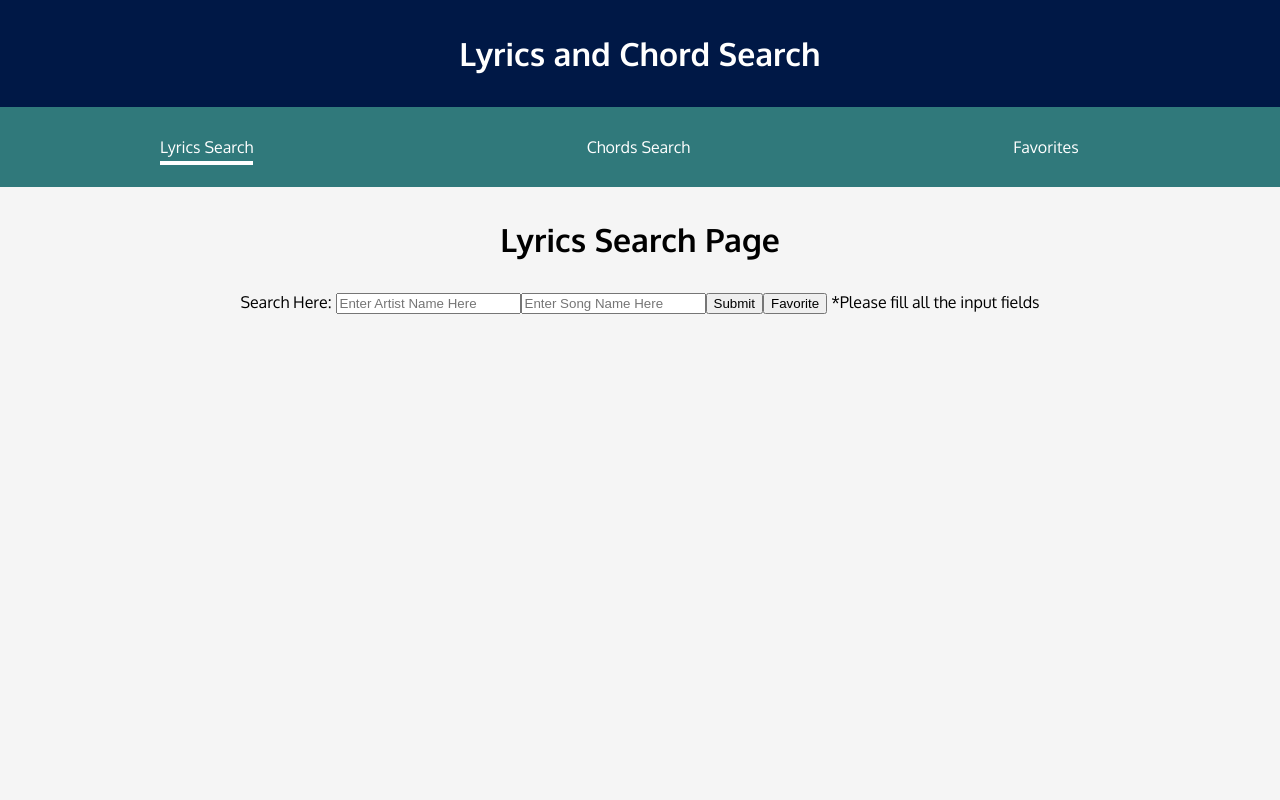
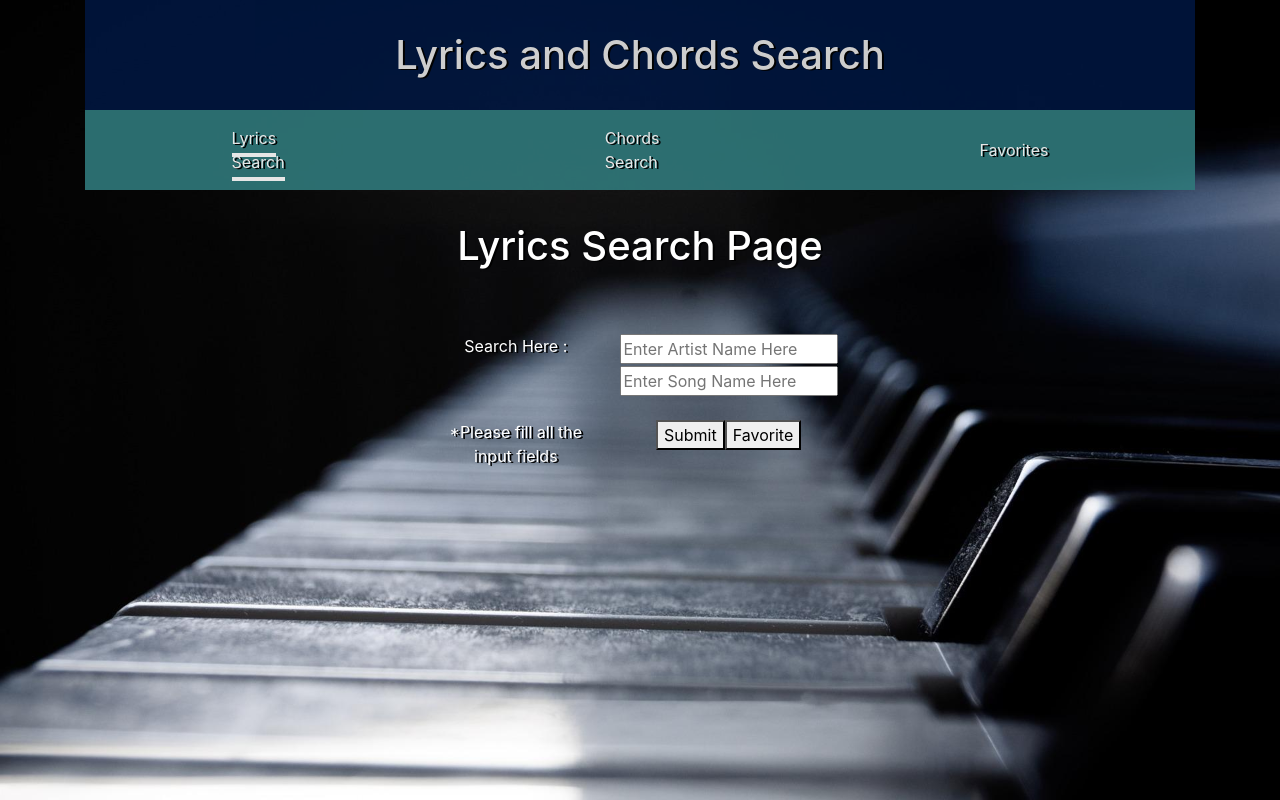
Before and after one commit to bensim7/LyricsChordsSearch, a React (Create React App) app in the folder LyricsChordSearchApp/: page /Lyrics in a window 1280 px wide. Built offline with nearby package versions, Linux system fonts and the light colour scheme.

Commit message:
Update LocalStorage works for storing several into favorites. Update to CSS

```diff
--- a/LyricsChordSearchApp/public/index.html
+++ b/LyricsChordSearchApp/public/index.html
@@ -24,6 +24,12 @@
       work correctly both with client-side routing and a non-root public URL.
       Learn how to configure a non-root public URL by running `npm run build`.
     -->
+    <link
+      rel="stylesheet"
+      href="https://cdn.jsdelivr.net/npm/bootstrap@4.0.0/dist/css/bootstrap.min.css"
+      integrity="sha384-Gn5384xqQ1aoWXA+058RXPxPg6fy4IWvTNh0E263XmFcJlSAwiGgFAW/dAiS6JXm"
+      crossorigin="anonymous"
+    />
     <title>React App</title>
   </head>
   <body>
--- a/LyricsChordSearchApp/src/App.js
+++ b/LyricsChordSearchApp/src/App.js
@@ -1,4 +1,4 @@
-import React from "react";
+import React, { useState, useEffect } from "react";
 import { Route, Navigate, Routes } from "react-router-dom";
 import NavBar from "./components/NavBar";
 import Main from "./components/Main";
@@ -6,10 +6,22 @@ import Lyrics from "./components/Lyrics";
 import Chords from "./components/Chords";
 import Favorites from "./components/Favorites";
 function App() {
+  const [favorites, setFavorites] = useState([]);
+
+  const handleAddFavorites = (item) => {
+    setFavorites((prevState) => {
+      return [...prevState, item];
+    });
+  };
+
+  useEffect(() => {
+    localStorage.setItem("favorite", favorites);
+  }, [favorites]);
+
   return (
     <div className="container">
       <div className="siteHeader">
-        <h1>Lyrics and Chord Search</h1>
+        <h1>Lyrics and Chords Search</h1>
       </div>
       <NavBar />
       <main>
@@ -17,7 +29,10 @@ function App() {
           <Route path="/" element={<Navigate replace to="/Main" />} />
           {/* <Route exact path="/" element={<Navigate replace to="/" />} /> */}
           <Route path="/Main" element={<Main />} />
-          <Route path="/Lyrics" element={<Lyrics />} />
+          <Route
+            path="/Lyrics"
+            element={<Lyrics handleAddFavorites={handleAddFavorites} />}
+          />
           <Route path="/Chords" element={<Chords />} />
           <Route path="/Favorites" element={<Favorites />} />
         </Routes>
--- a/LyricsChordSearchApp/src/components/ChordsForm.js
+++ b/LyricsChordSearchApp/src/components/ChordsForm.js
@@ -8,26 +8,45 @@ const ChordsForm = (props) => {
       </div>
       <div className="centered">
         <form onSubmit={props.handleSubmit}>
+          <div className="row">
+            <div className="col-md-5">
               <label htmlFor="chordRootQuery">Search Here:</label>
+            </div>
+            <div className="col-md-7">
               <input
                 id="chordRootQuery"
                 value={props.chordRootQuery}
                 onChange={props.handleRootNoteInput}
                 type="text"
-            placeholder="Enter Chord Key Here:"
+                placeholder="Enter Chord Key"
               />
+            </div>
+          </div>
+          <div className="row">
+            <div className="col-md-5">
               <label htmlFor="chordVariQuery"></label>
+            </div>
+            <div className="col-md-7">
               <input
                 id="chordVariQuery"
                 value={props.chordVariQuery}
                 onChange={props.handleVariInput}
                 type="text"
-            placeholder="Enter Chord Variation Here. "
+                placeholder="Enter Chord Variation: "
               />
-          <button type="Submit">Submit</button>
+            </div>
+          </div>
+          <br />
+          <div className="row">
+            <div className="col-md-5">
               {props.validFields
                 ? "  *Key Filled, Variation is optional"
                 : "  *Please fill the Chord Key Field"}
+            </div>
+            <div className="col-md-7">
+              <button type="Submit">Submit</button>
+            </div>
+          </div>
         </form>
       </div>
     </>
--- a/LyricsChordSearchApp/src/components/Favorites.js
+++ b/LyricsChordSearchApp/src/components/Favorites.js
@@ -1,12 +1,10 @@
-import React, { useState, useContext, useEffect } from "react";
+import React, { useState, useContext, useEffect, useRef } from "react";
 import ReactContext from "../context/react-context";
 import LyricsForm from "./LyricsForm";
 
 const Favorites = (props) => {
   // const reactCtx = useContext(ReactContext);
   // console.log(reactCtx.favorites);
-  // console.log(props.favorites);
-  // const [favorites, setFavorites] = useState([]);
 
   // const handleAddOneFavorite = (item) => {
   //   setFavorites(item);
@@ -17,27 +15,77 @@ const Favorites = (props) => {
   //   localStorage.setItem("favorite", favorites);
   // }, [favorites]);
 
+  //////////////////////////////////////////////////////////////////////
+
+  // Below is an infinite Loop with useState.
+  // const [favoriteList, setFavoriteList] = useState([]);
+  // setFavoriteList(localStorage.getItem("favorite"));
+
+  // const addToFavoritesPage = localStorage.getItem("favorite");
+
+  // const [favoriteList, setFavoriteList] = useState([]);
+
+  // useEffect(() => {
+  //   const handleAddFavoriteList = (favoriteDisplay) => {
+  //     setFavoriteList((prevState) => {
+  //       return [...prevState, favoriteDisplay];
+  //     });
+  //   };
+  //   handleAddFavoriteList();
+  // }, [favoriteDisplay]);
+
+  //////////////////////////////////////////
+  // props.handleAddFavorites is not a function error,
+  // might be because of trying to send this function as a prop to a different page in the react router
+
+  // const [favorites, setFavorites] = useState([]);
+
+  // const handleAddFavorites = (item) => {
+  //   setFavorites((prevState) => {
+  //     return [...prevState, item];
+  //   });
+  // };
+
+  ////////////////////////////////////////////////
+
+  // useEffect(() => {
+  //   localStorage.setItem("favorites", favorites);
+  // }, [favorites]);
+
   let favoriteDisplay = localStorage.getItem("favorite");
 
+  let favoriteDisplayArr = favoriteDisplay.split(",");
+
+  let favoriteDisplayList = favoriteDisplayArr.map((item) => {
+    return (
+      <li className="listBottomMargin">
+        <span className="listSpanStyle">{item}</span>
+      </li>
+    );
+  });
   console.log(favoriteDisplay);
+  console.log(favoriteDisplayArr);
+  // console.log(favorites);
   return (
     <>
-      {/* <ReactContext.Provider value={{ handleAddOneFavorite }}>
+      {/* <ReactContext.Provider value={handleAddFavorites}>
         <div className="hideComponent">
           <LyricsForm />
         </div>
       </ReactContext.Provider> */}
-      <div className="centered">
-        <h1>Favorites Page</h1>
-        <br />
+      <div>
+        <h1 className="centered">Favorites Page</h1>
+
         {/* <div>{reactCtx.favorites}</div> */}
         {/* {localStorage.getItem("keyFavorites")} */}
 
         {/* <div className="hideComponent">
-          <LyricsForm handleAddOneFavorite={handleAddOneFavorite} />
+          <LyricsForm handleAddFavorites={handleAddFavorites} />
         </div> */}
       </div>
-      <div className="centered">{favoriteDisplay}</div>
+      <div className="listCenter">
+        <ol>{favoriteDisplayList}</ol>
+      </div>
     </>
   );
 };
--- a/LyricsChordSearchApp/src/components/Lyrics.js
+++ b/LyricsChordSearchApp/src/components/Lyrics.js
@@ -4,7 +4,7 @@ import LyricsResults from "./LyricsResults";
 import Favorites from "./Favorites";
 import ReactContext from "../context/react-context";
 
-const Lyrics = () => {
+const Lyrics = (props) => {
   const [artistQuery, setArtistQuery] = useState("");
   const [songQuery, setSongQuery] = useState("");
   // const artistQueryRef = useRef();
@@ -14,19 +14,25 @@ const Lyrics = () => {
   const [lyrics, setLyrics] = useState("");
   const [validFields, setValidFields] = useState(false);
   const [showResults, setShowResults] = useState(false);
-  const [favorites, setFavorites] = useState([]);
+  // const [favorites, setFavorites] = useState([]);
   const [showFavorites, setShowFavorites] = useState(false);
 
   /////////////////////////////////////
   // local storage
   ////////////////////////////////////
-  const handleAddFavorites = (item) => {
-    setFavorites(item, ...favorites);
-  };
+  // const handleAddFavorites = (item) => {
+  //   setFavorites((prevState) => {
+  //     return [...prevState, item];
+  //   });
+  // };
 
-  useEffect(() => {
-    localStorage.setItem("favorite", favorites);
-  }, [favorites]);
+  // const handleAddFavorites = (item) => {
+  //   setFavorites(item);
+  // };
+
+  // useEffect(() => {
+  //   localStorage.setItem("favorite", favorites);
+  // }, [favorites]);
 
   //////////////////////////////////////////////////////////////////////
 
@@ -134,7 +140,7 @@ const Lyrics = () => {
           songQuery={songQuery}
           handleSongInput={handleSongInput}
           validFields={validFields}
-          handleAddFavorites={handleAddFavorites}
+          handleAddFavorites={props.handleAddFavorites}
         />
       )}
       {/* <h2 className="centered">
--- a/LyricsChordSearchApp/src/components/LyricsForm.js
+++ b/LyricsChordSearchApp/src/components/LyricsForm.js
@@ -17,7 +17,11 @@ const LyricsForm = (props) => {
       </div>
       <div className="centered">
         <form onSubmit={props.handleSubmit}>
-          <label htmlFor="artistQuery">Search Here: </label>
+          <div className="row">
+            <div className="col-md-5  ">
+              <label htmlFor="artistQuery">Search Here : </label>
+            </div>
+            <div className="col-md-7">
               <input
                 id="artistQuery"
                 value={props.artistQuery}
@@ -26,7 +30,13 @@ const LyricsForm = (props) => {
                 type="text"
                 placeholder="Enter Artist Name Here"
               />
+            </div>
+          </div>
+          <div className="row">
+            <div className="col-md-5">
               <label htmlFor="songQuery"></label>
+            </div>
+            <div className="col-md-7">
               <input
                 id="songQuery"
                 value={props.songQuery}
@@ -35,14 +45,24 @@ const LyricsForm = (props) => {
                 type="text"
                 placeholder="Enter Song Name Here"
               />
+            </div>
+          </div>
 
+          <br />
+          <div className="row">
+            <div className="col-md-5">
+              {props.validFields
+                ? " *All inputs filled"
+                : " *Please fill all the input fields"}
+            </div>
+            <div className="col-md-7">
               <button type="Submit">Submit</button>
+
               <button type="submit" onClick={handleAddFavoritesButton}>
                 Favorite
               </button>
-          {props.validFields
-            ? " *All inputs filled"
-            : " *Please fill all the input fields"}
+            </div>
+          </div>
         </form>
       </div>
     </>
--- a/LyricsChordSearchApp/src/components/Main.js
+++ b/LyricsChordSearchApp/src/components/Main.js
@@ -3,7 +3,7 @@ import React from "react";
 const Main = () => {
   return (
     <div>
-      <h2 className="centered">Welcome to Lyrics Chord Search</h2>
+      <h2 className="centered">Welcome to Lyrics Chords Search</h2>
       <h2 className="centered">Search for Song Lyrics or Chords Here</h2>
     </div>
   );
--- a/LyricsChordSearchApp/src/components/NavBar.module.css
+++ b/LyricsChordSearchApp/src/components/NavBar.module.css
@@ -1,6 +1,7 @@
 .navbar {
   height: 5em;
   background-color: rgb(48, 121, 123);
+  opacity: 0.9;
 }
 
 .navbar nav {
@@ -19,7 +20,7 @@
 
 .navbar li {
   margin: 10rem;
-  width: 10rem;
+  width: 8rem;
   align-items: center;
 }
 
--- a/LyricsChordSearchApp/src/index.css
+++ b/LyricsChordSearchApp/src/index.css
@@ -10,7 +10,12 @@ html {
 
 body {
   margin: 0;
-  background-color: whitesmoke;
+  background-color: black;
+  background-image: url("./image/Background.jpg");
+  background-size: cover;
+  background-blend-mode: lighten;
+  color: white;
+  text-shadow: 2px 1px #000000;
 }
 
 .centered {
@@ -24,6 +29,7 @@ body {
 .siteHeader {
   text-align: center;
   background-color: rgb(0, 24, 70);
+  opacity: 0.8;
   color: white;
   padding-top: 1%;
   padding-bottom: 1%;
@@ -44,3 +50,27 @@ body {
   display: none;
   /* opacity: 0; */
 }
+
+.listCenter {
+  margin: 2rem auto;
+  text-align: center;
+  display: flex;
+  justify-content: center;
+  align-items: center;
+  background-color: rgb(48, 121, 123);
+  opacity: 0.8;
+  color: white;
+}
+
+.listSpanStyle {
+  margin-left: 20px;
+}
+
+.listBottomMargin {
+  margin-top: 15px;
+  margin-bottom: 10px;
+}
+
+form input {
+  width: 100%;
+}
```
Also changed, not shown: LyricsChordSearchApp/src/image/Background.jpg (added). Lines whose indentation alone changed are shown as unchanged.
